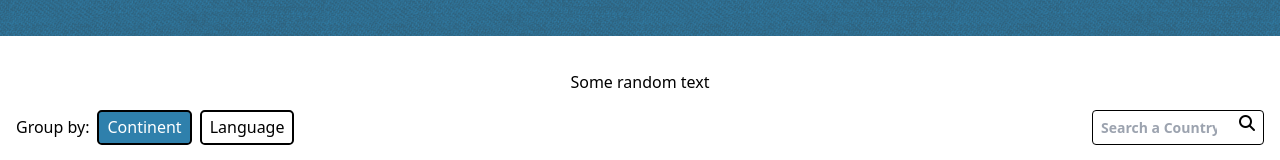
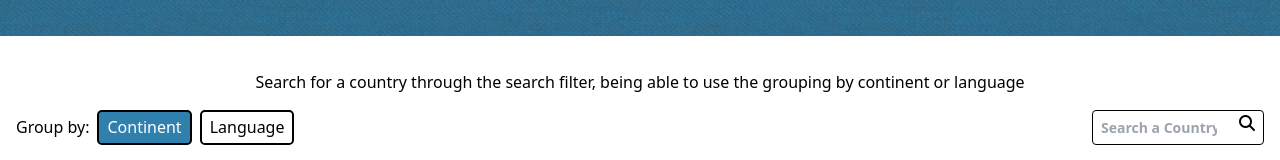
Before and after one commit to muriloommaia/kimche-challenge, a React (Create React App) app in the folder kimchechallenge/: page / in a window 1280 px wide. Shown: the part 132-292 px from the top of the page. Built offline with nearby package versions, Linux system fonts and the light colour scheme; no server answers.

Commit message:
feat: change text

```diff
--- a/kimchechallenge/src/components/Organisms/Filters.js
+++ b/kimchechallenge/src/components/Organisms/Filters.js
@@ -1,3 +1,4 @@
+/* eslint-disable max-len */
 /* eslint-disable jsx-a11y/label-has-associated-control */
 import React, { useState } from 'react';
 import { useDispatch } from 'react-redux';
@@ -37,7 +38,7 @@ export default function Filters() {
         color='gray'
         padding='0px 0px 1rem 0px'
       >
-        Some random text
+        Search for a country through the search filter, being able to use the grouping by continent or language
       </Paragraph>
       <Flex
         justify='space-between'
```
